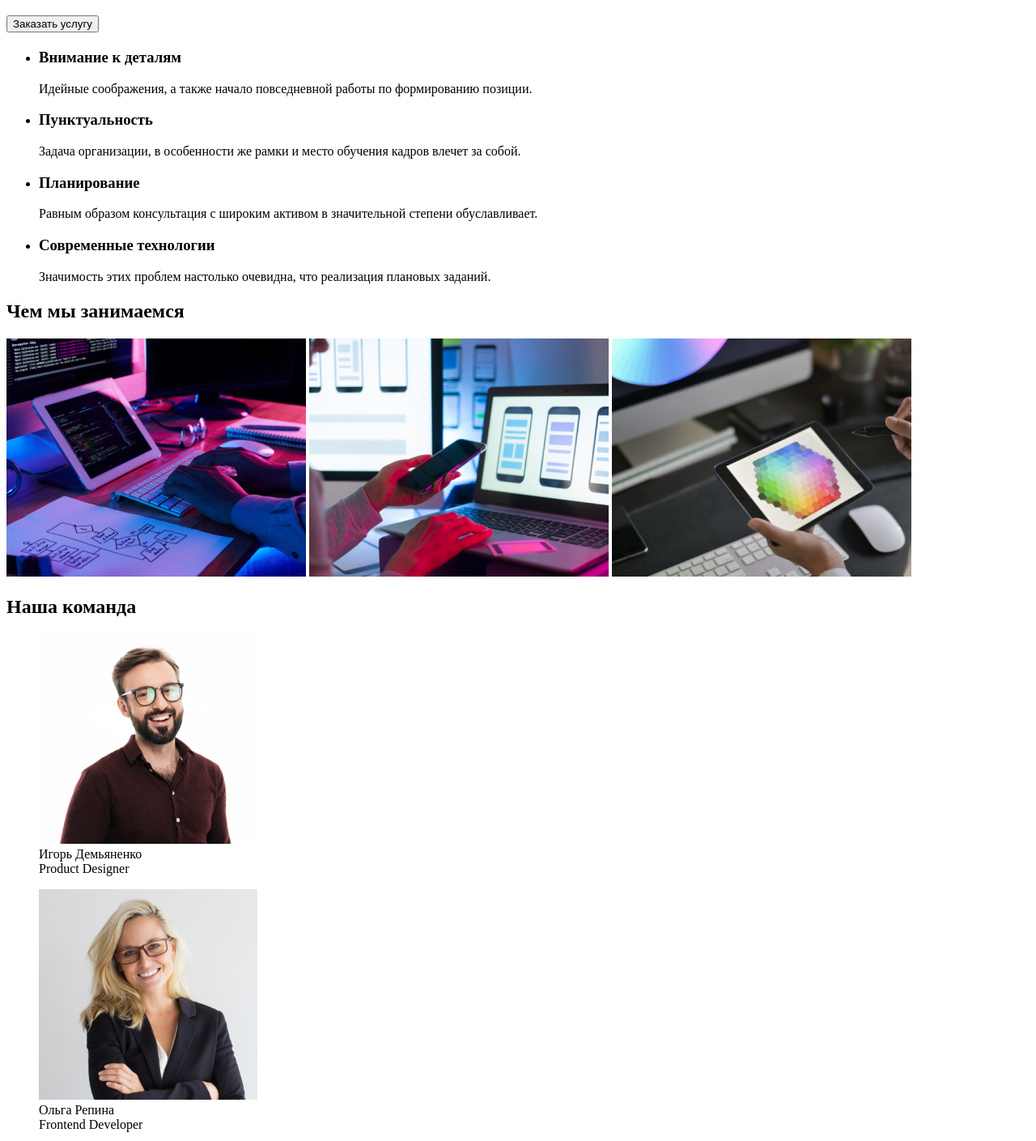
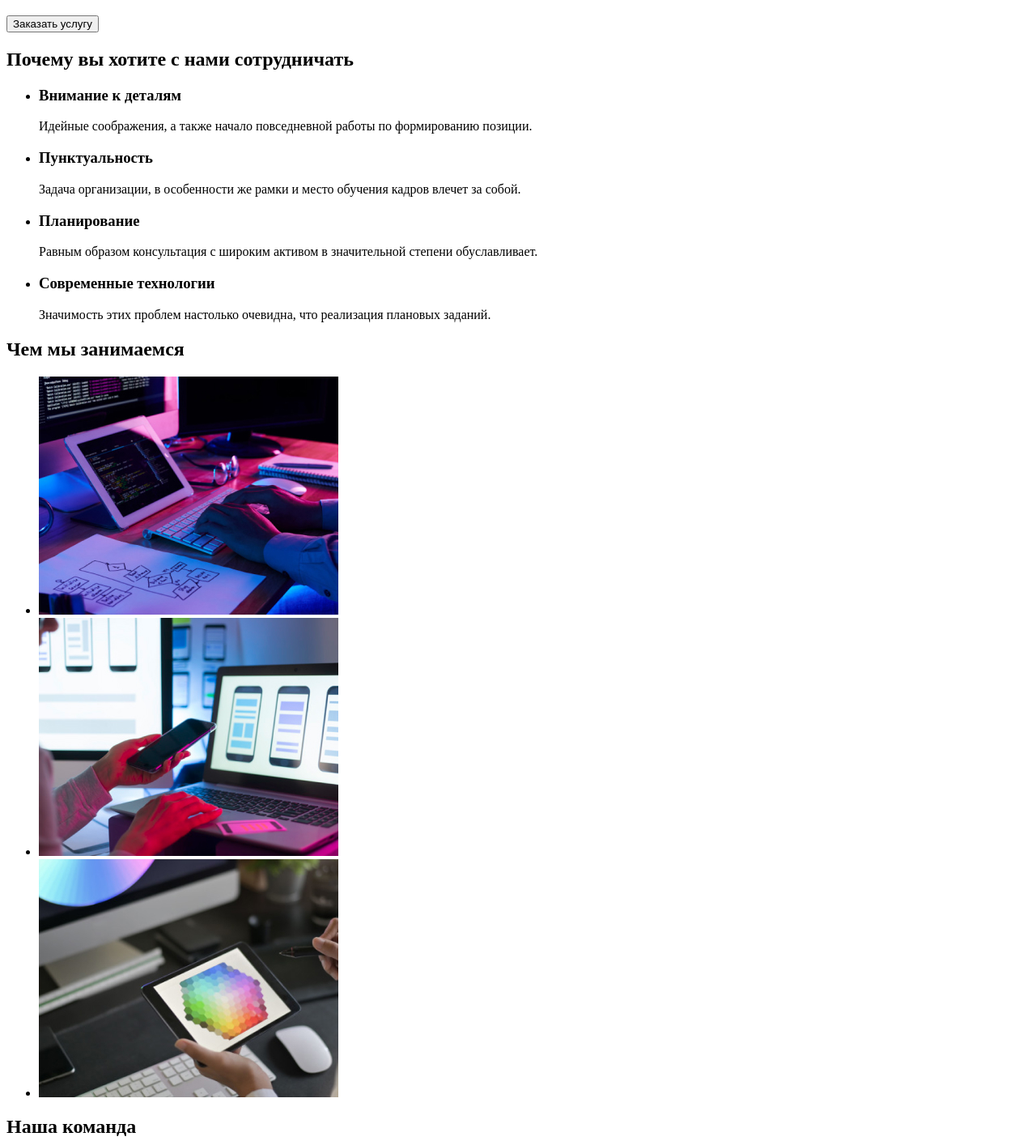
Before and after one commit to sla6ak/goit-markup-hw-01, a plain HTML site: page index.html in a window 1280 px wide. Shown: the part 191-1600 px from the top of the page at 81% size. Drawn offline with Linux system fonts and the light colour scheme.

Commit message:
ul impg
обернул фотографии в списки.

```diff
--- a/index.html
+++ b/index.html
@@ -36,7 +36,7 @@
         </header>
         <main>
             <section>
-                <h2></h2>
+                <h2>Почему вы хотите с нами сотрудничать</h2>
                 <ul>
                     <li>
                         <h3>Внимание к деталям</h3>
@@ -59,12 +59,16 @@
             </section>
             <section>
                 <h2>Чем мы занимаемся</h2>
-                <img src="./images/1.1.jpg" width="370px" height="294px" alt="Пишем програмный код">
-                <img src="./images/1.2.jpg" width="370px" height="294px" alt="Разработка для мобильных устройств">
-                <img src="./images/1.3.jpg" width="370px" height="294px" alt="Тестирование приложений">
+                <ul>
+                    <li><img src="./images/1.1.jpg" width="370px" height="294px" alt="Пишем програмный код"></li>
+                    <li><img src="./images/1.2.jpg" width="370px" height="294px" alt="Разработка для мобильных устройств"></li>
+                    <li><img src="./images/1.3.jpg" width="370px" height="294px" alt="Тестирование приложений"></li>
+                </ul>
             </section>
             <section>
                 <h2>Наша команда</h2>
+                <ul>
+                    <li>
                         <figure>
                             <img src="./images/2.1.jpg" width="270px" height="260px" alt="Фотопортрет мужчины">
                             <figcaption>
@@ -72,6 +76,8 @@
                                 <span>Product Designer</span>
                             </figcaption>
                         </figure>
+                    </li>
+                    <li>
                         <figure>
                             <img src="./images/2.2.jpg" width="270px" height="260px" alt="Фотопортрет женчины">
                             <figcaption>
@@ -79,6 +85,8 @@
                                 <span>Frontend Developer</span>
                             </figcaption>
                         </figure>
+                    </li>
+                    <li>
                         <figure>
                             <img src="./images/2.3.jpg" width="270px" height="260px" alt="Фотопортрет мужчины">
                             <figcaption>
@@ -86,6 +94,8 @@
                                 <span>Marketing</span>
                             </figcaption>
                         </figure>
+                    </li>
+                    <li>
                         <figure>
                             <img src="./images/2.4.jpg" width="270px" height="260px" alt="Фотопортрет мужчины">
                             <figcaption>
@@ -93,6 +103,8 @@
                                 <span>UI Designer</span>
                             </figcaption>
                         </figure>
+                    </li>
+                </ul>
 
             </section>
         </main>
```
Lines whose indentation alone changed are shown as unchanged.
